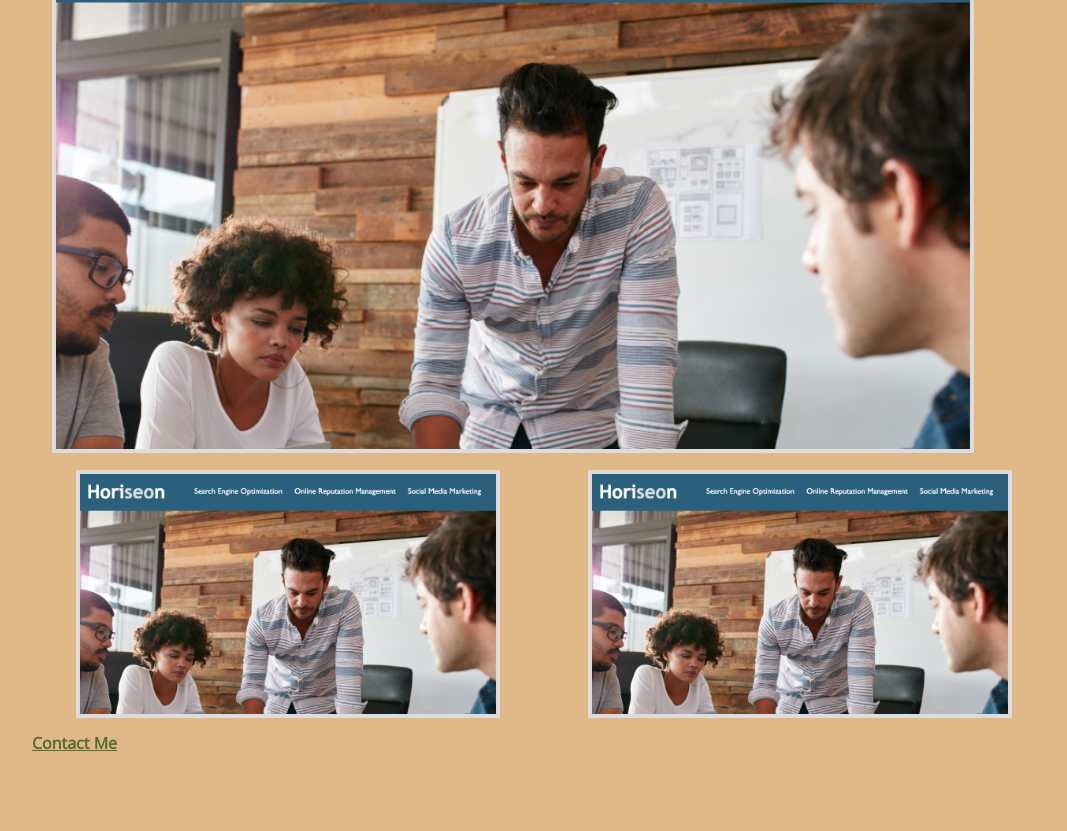
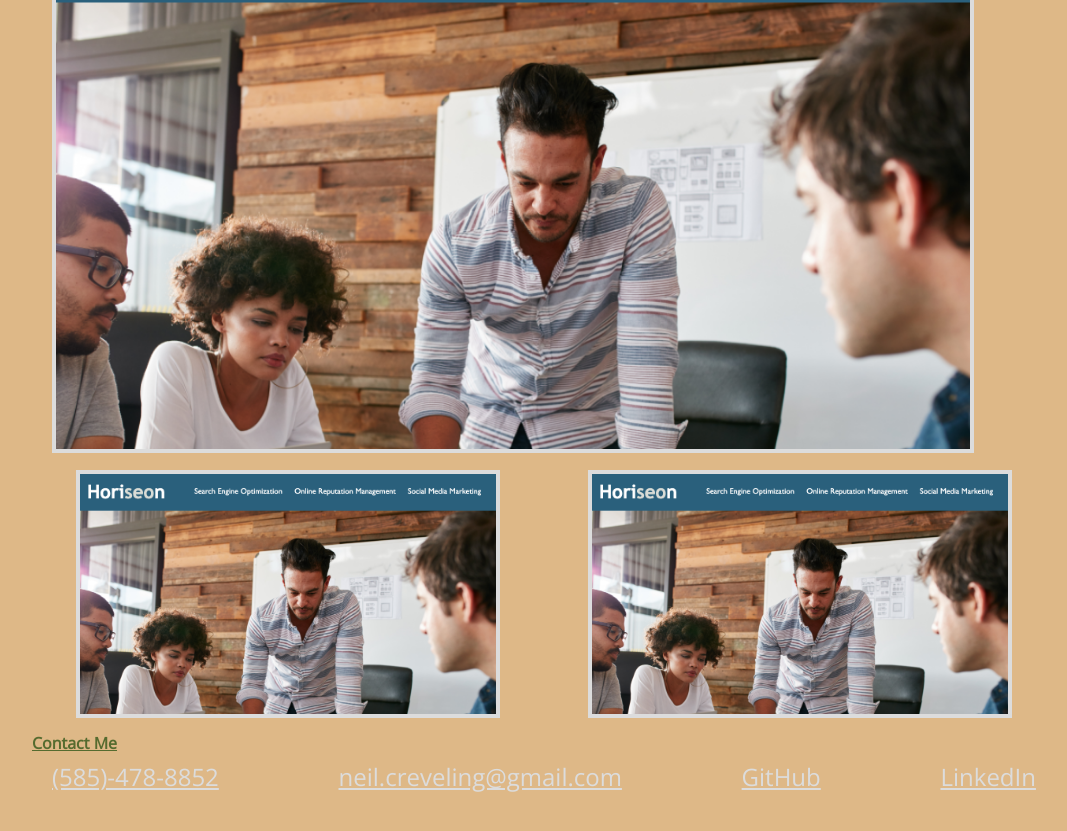
Before and after one commit to neilcreveling/My-Portfolio, a plain HTML site: page index.html in a window 1280 px wide. Shown: the part 412-1243 px from the top of the page, without its empty margins (96-1163 px from the left). Drawn offline with nearby package versions, Linux system fonts and the light colour scheme; files whose address does not match are found by name.

Commit message:
added contact me content and links in html, describred contact-me-content class in css

```diff
--- a/Assets/css/style.css
+++ b/Assets/css/style.css
@@ -120,3 +120,10 @@ main {
 .image-regular {
     border: 4px solid var(--subtitle-border);
 }
+
+/* contact-me-content described */
+.contact-me-content {
+    display: flex;
+    flex-direction: row;
+    justify-content: space-between;
+}
--- a/index.html
+++ b/index.html
@@ -49,7 +49,14 @@
                     <a href="https://neilcreveling.github.io/Horeseon-ColumbiaBootcamp-Homework1/"><img class="image-regular" src="file:///Users/neilcreveling/Desktop/development/My-Portfolio/Assets/Images/horiseon.png" alt="Horiseon Webpage" width=90% height=auto></a>
                 </div>
             <h2 id="contact-me-title">Contact Me</h2>
+                <!-- added contact me content and links -->
+                <section class="contact-me-content">
+                    <a href="#">(585)-478-8852</a>
+                    <a href="#">neil.creveling@gmail.com</a>
+                    <a href="https://github.com/neilcreveling">GitHub</a>
+                    <a href="https://www.linkedin.com/in/neil-creveling-9007a7131/">LinkedIn</a>
+                </section>
         </div>
     </main>
-
 </body>
+</html>
```
